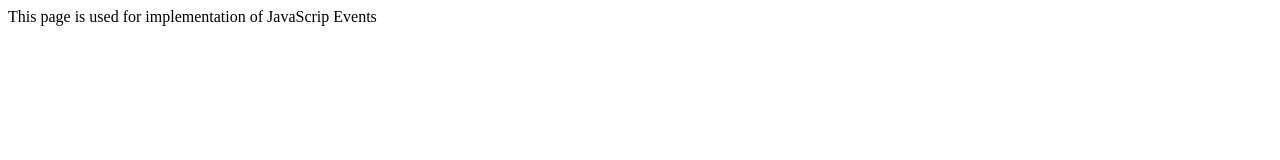
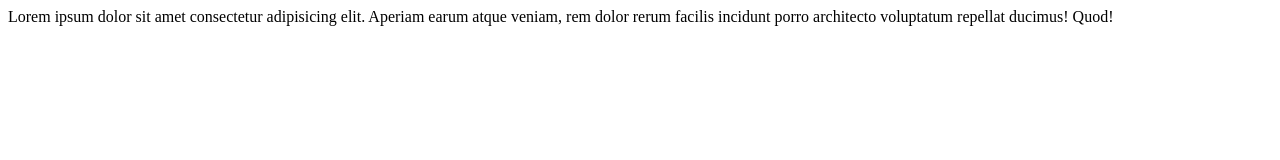
Before and after one commit to Gnananarsimha/HTML, a plain HTML site: page index.html in a window 1280 px wide. Drawn offline with Linux system fonts and the light colour scheme.

Commit message:
modified

```diff
--- a/index.html
+++ b/index.html
@@ -1 +1 @@
-<p>This page is used for implementation of JavaScrip Events</p>
+<p>Lorem ipsum dolor sit amet consectetur adipisicing elit. Aperiam earum atque veniam, rem dolor rerum facilis incidunt porro architecto voluptatum repellat ducimus! Quod!</p>
```
